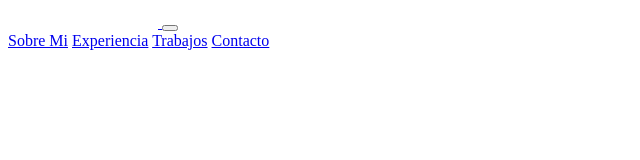
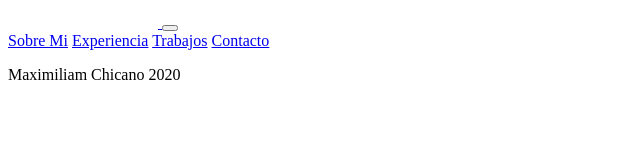
Before and after one commit to maxch78/curriculum, a plain HTML site: page index.html in a window 1280 px wide. Shown: the whole page, without its empty margins (0-640 px from the left). Drawn offline with Linux system fonts and the light colour scheme.

Commit message:
agregrando footer

```diff
--- a/index.html
+++ b/index.html
@@ -25,5 +25,8 @@
   </nav>
 
 
+  <footer class="bg-dark text-center text light p3">
+    <p>Maximiliam Chicano 2020</p>
+  </footer>
 </body>
 </html>
```
